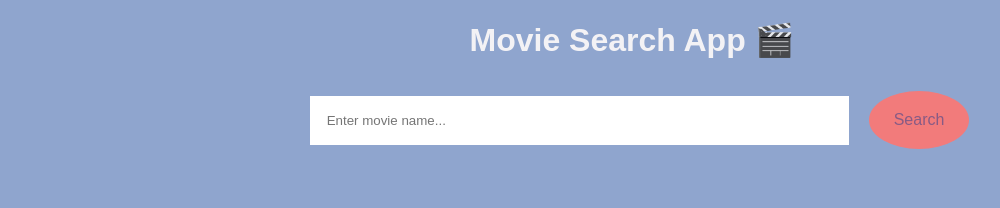
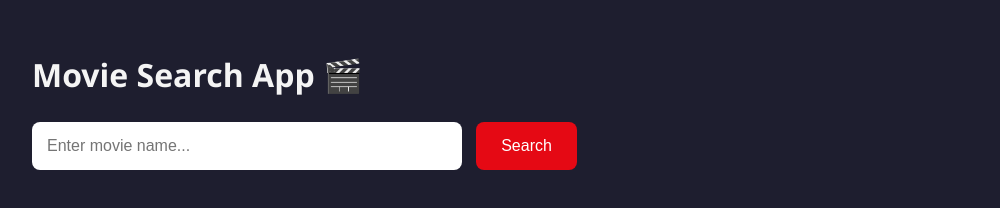
Before and after one commit to MOUADISLAOUINE/mini_project2, a plain HTML site: page index.html in a window 1280 px wide. Shown: the whole page, without its empty margins (8-1008 px from the left). Drawn offline with Linux system fonts and the light colour scheme; no server answers.

Commit message:
Updated homepage content

```diff
--- a/style.css
+++ b/style.css
@@ -1,52 +1,76 @@
-:root{
-    --main-color: #00339170
+:root {
+    --main-color: #1e1e2f;
+    --accent-color: #e50914;
+    --text-color: #f4f4f4;
+    --card-bg: #2c2c3e;
 }
 
 body {
-    font-family: Arial, sans-serif;
-    text-align: center;
+    font-family: 'Segoe UI', Tahoma, Geneva, Verdana, sans-serif;
+    margin: 0;
     background-color: var(--main-color);
-    color: rgba(252, 248, 248, 0.922);
+    color: var(--text-color);
+    display: flex;
+    flex-direction: column;
+    align-items: center;
+}
+
+.container {
+    padding: 2rem;
+    width: 100%;
+    max-width: 1200px;
+}
+
+h1 {
+    margin-bottom: 1rem;
 }
 
 input {
-    width: 40%;
-    padding: 17px;
-    margin: 15px ;
+    width: 60%;
+    max-width: 400px;
+    padding: 15px;
+    margin: 10px 10px 20px 0;
     border: none;
-    transition: all ease-in-out 300ms;
-    &:focus{
-        border-radius: 10px;
-        outline: none;
-    }
-
+    border-radius: 8px;
+    font-size: 1em;
 }
 
 button {
-    padding: 20px 25px;
-    background: rgb(242, 123, 123);
-    color: var(--main-color);
+    padding: 15px 25px;
+    background: var(--accent-color);
+    color: white;
     border: none;
     cursor: pointer;
     font-size: 1em;
-    border-radius: 50%;
+    border-radius: 8px;
+    transition: background 0.3s ease;
+}
+
+button:hover {
+    background: #ff2e3d;
 }
 
 #movie-container {
-    margin-top: 10px;
     display: grid;
-    grid-template-columns: repeat(6, 1fr);
+    grid-template-columns: repeat(auto-fit, minmax(180px, 1fr));
+    gap: 2rem;
     width: 100%;
-    scale: 0.9;
-    gap: 3rem
+    margin-top: 2rem;
 }
+
 .movie-card {
-    margin: 5px;
-    margin-top: 10px;
-    text-align: center;
+    background-color: var(--card-bg);
+    padding: 1rem;
+    border-radius: 10px;
+    transition: transform 0.3s ease;
+}
+
+.movie-card:hover {
+    transform: scale(1.05);
 }
 
 .movie-card img {
     width: 100%;
-    border-radius: 5px;
+    border-radius: 8px;
+    margin-bottom: 0.5rem;
 }
```
